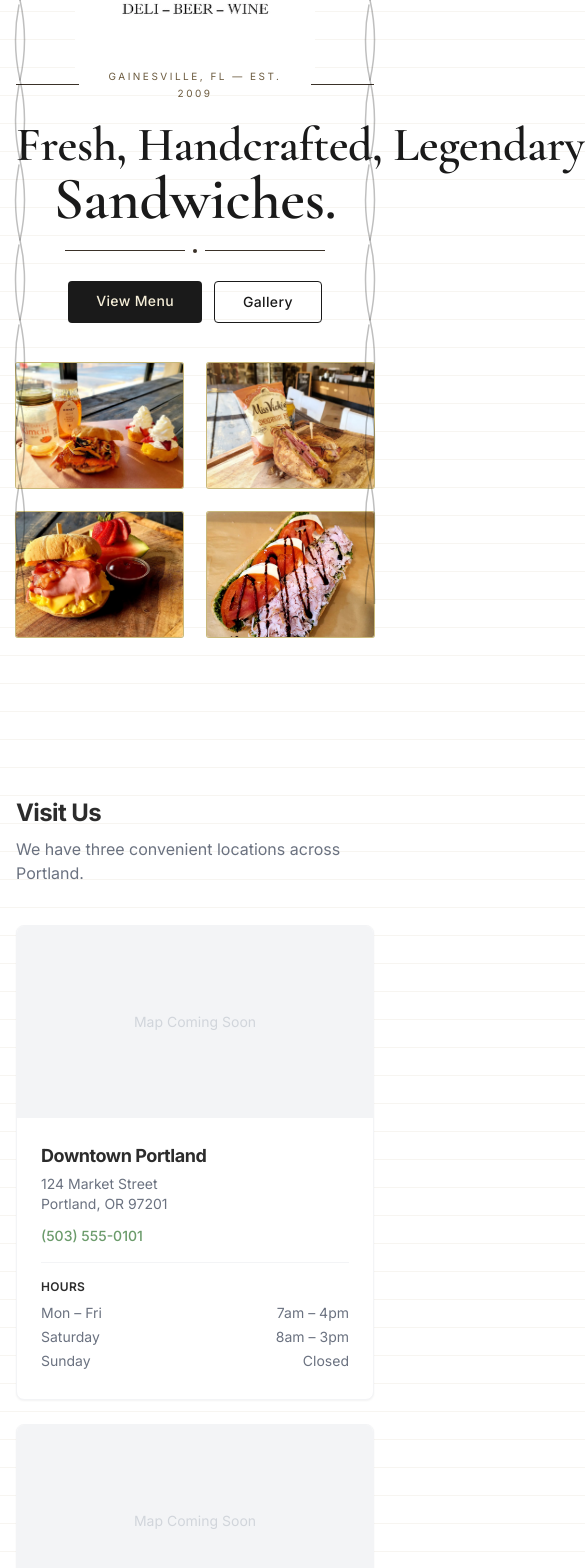
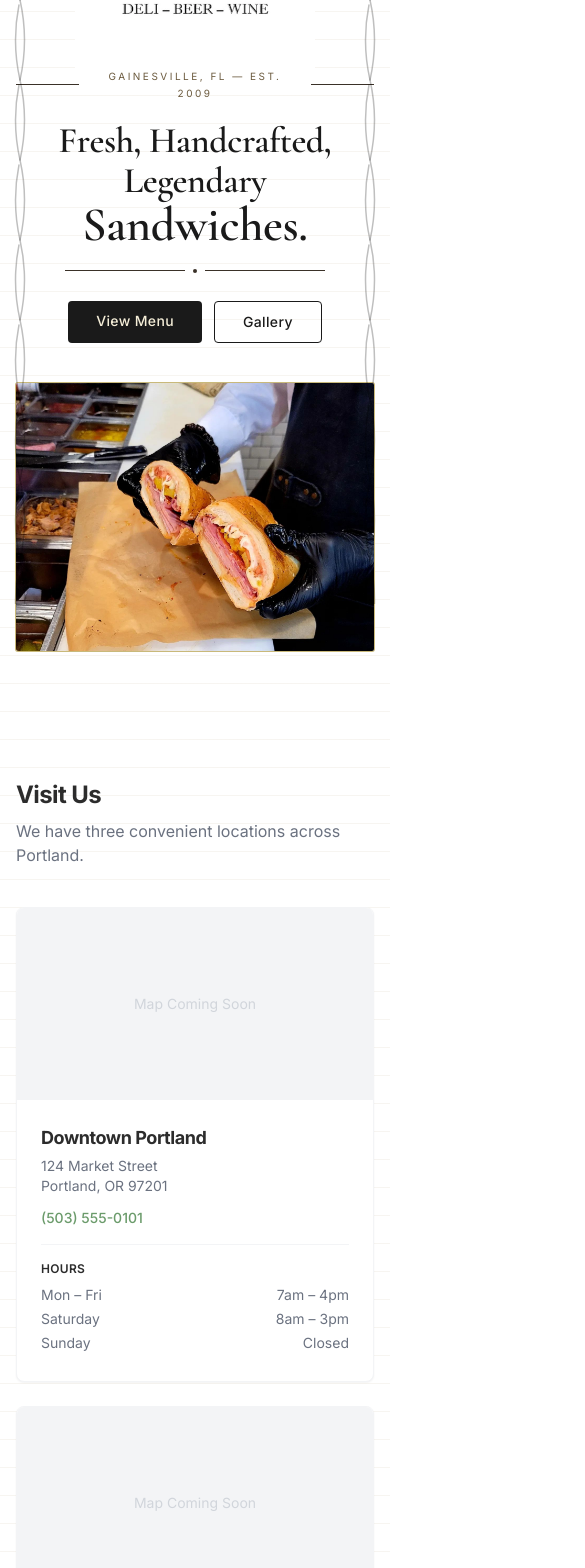
Before and after one commit to edge6-ux/PaperBag, a Next.js app: page / in a window 390 px wide. Shown: the part 240-1808 px from the top of the page, 585 px wide, since content can reach past the window. Built offline with nearby package versions, Linux system fonts and the light colour scheme.

Commit message:
mobile polish

```diff
--- a/app/page.tsx
+++ b/app/page.tsx
@@ -8,7 +8,7 @@ export default function HomePage() {
     <>
       <Hero />
 
-      <Section title="Visit Us" subtitle="We have three convenient locations across Portland.">
+      <Section title="Visit Us" subtitle="We have three convenient locations across Portland." className="!pt-8 sm:!pt-16">
         <div className="grid grid-cols-1 md:grid-cols-2 gap-6">
           <LocationCard
             name="Downtown Portland"
--- a/components/Hero.tsx
+++ b/components/Hero.tsx
@@ -33,8 +33,10 @@ export default function Hero() {
           </div>
 
           <h1 className={`${headline.className} tracking-tight mb-5`}>
-            <span className="block text-5xl whitespace-nowrap text-[#1a1a1a]">Fresh, Handcrafted, Legendary</span>
-            <span className="block text-6xl text-[#1a1a1a]">Sandwiches.</span>
+            {/* Mobile: stacked, Desktop: single line */}
+            <span className="block sm:hidden text-4xl text-[#1a1a1a]">Fresh, Handcrafted,<br />Legendary</span>
+            <span className="hidden sm:block text-5xl whitespace-nowrap text-[#1a1a1a]">Fresh, Handcrafted, Legendary</span>
+            <span className="block text-5xl sm:text-6xl text-[#1a1a1a]">Sandwiches.</span>
           </h1>
 
           {/* Rule under headline */}
@@ -60,8 +62,15 @@ export default function Hero() {
           </div>
         </div>
 
-        {/* Image Collage */}
-        <div className="grid grid-cols-2 gap-6">
+        {/* Mobile: single image */}
+        <div className="block sm:hidden">
+          <div className="relative aspect-[4/3] rounded-sm overflow-hidden ring-1 ring-[#c9b97a]">
+            <Image src="/main.jpg" alt="The Paper Bag Deli" fill className="object-cover object-center" priority />
+          </div>
+        </div>
+
+        {/* Desktop: 2x2 grid */}
+        <div className="hidden sm:grid grid-cols-2 gap-6">
           <div className="relative aspect-[4/3] rounded-sm overflow-hidden ring-1 ring-[#c9b97a]">
             <Image src="/kim.jpg" alt="Kimchi sandwich" fill className="object-cover object-center" />
           </div>
```
